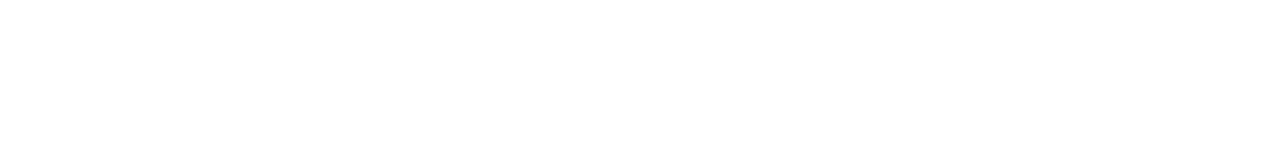
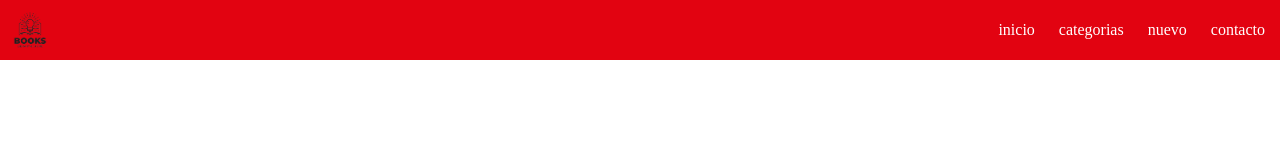
Before and after one commit to Elilr22/Suipacha-Copy-UTN, a plain HTML site: page index.html in a window 1280 px wide. Drawn offline with Linux system fonts and the light colour scheme.

Commit message:
terminando barra de navegacion

```diff
--- a/index.html
+++ b/index.html
@@ -1,12 +1,39 @@
 <!DOCTYPE html>
 <html lang="en">
+
 <head>
     <meta charset="UTF-8">
     <meta name="viewport" content="width=device-width, initial-scale=1.0">
     <link rel="stylesheet" href="./style/style.css">
     <title>Suipacha Copy</title>
 </head>
+
 <body>
+    <header>
+        <img src="./img/logo.png" alt="logo de una libreria" height="50px">
+        <nav>
+            <ul>
+                <li>
+                    <a href="">inicio</a>
+                    <a href="">categorias</a>
+                    <a href="">nuevo</a>
+                    <a href="">contacto</a>
+                </li>
+            </ul>
+        </nav>
+    </header>
+    <main>
 
+    <section id="inicio"></section>
+
+    <section id="categorias"></section>
+
+    <section id="nuevo"></section>
+
+    <section id="contacto"></section>
+
+    <section></section>
+    </main>
 </body>
+
 </html>
--- a/style/style.css
+++ b/style/style.css
@@ -0,0 +1,37 @@
+* {
+    margin: 0;
+    padding: 0;
+}
+
+:root {
+    --color-primary: rgb(226, 3, 17);
+    --color-secondary: rgb(227, 53, 65);
+    --color-Tertiary: white
+}
+
+header {
+    background-color: var(--color-primary);
+    padding: 5px;
+    display: flex;
+    align-items: center;
+    justify-content: space-between
+}
+
+header nav ul {
+    display: flex;
+    gap: 10px;
+    list-style: none;
+
+}
+
+header nav ul li a:hover {
+    color: black;
+}
+header nav ul li a{
+    padding:10px;
+}
+
+a {
+    text-decoration: none;
+    color: var(--color-Tertiary);
+}
```
Also changed, not shown: img/logo2.png (added).
